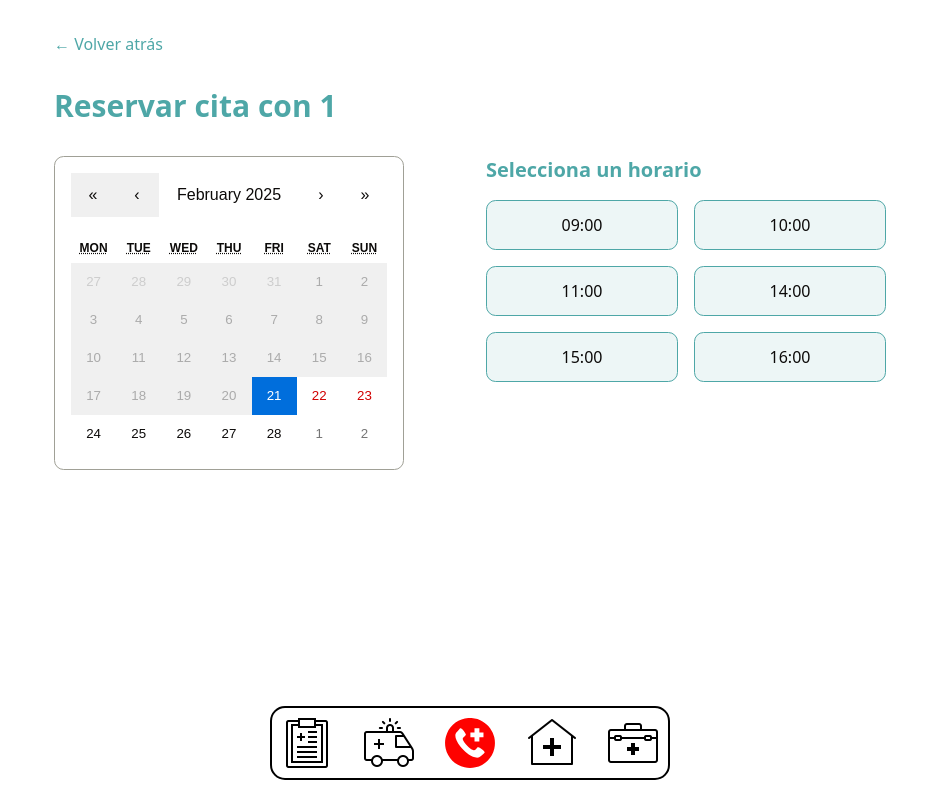
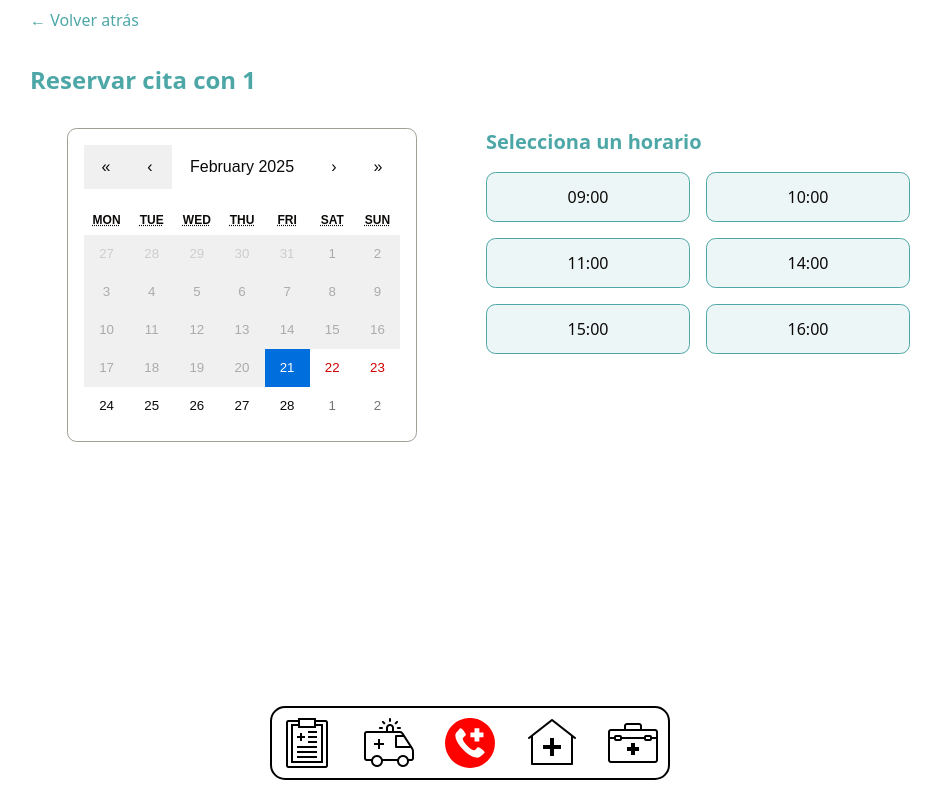
Before and after one commit to No-Country-simulation/C24-38-t-Webapp, a React (Vite) app in the folder client/: page /schedule/1 in a window 1280 px wide. Shown: the whole page, without its empty margins (170-1111 px from the left). Built offline with nearby package versions, Linux system fonts and the light colour scheme.

Commit message:
styles fixed

```diff
--- a/client/package.json
+++ b/client/package.json
@@ -36,6 +36,7 @@
     "react-dom": "^19.0.0",
     "react-hook-form": "^7.54.2",
     "react-router-dom": "^7.2.0",
+    "sweetalert2": "^11.17.2",
     "tailwind-merge": "^3.0.1",
     "tailwindcss": "^4.0.7",
     "tailwindcss-animate": "^1.0.7",
--- a/client/src/pages/ClinicalHistory.tsx
+++ b/client/src/pages/ClinicalHistory.tsx
@@ -5,7 +5,7 @@ export default function ClinicalHistory() {
   const navigate = useNavigate();
 
   return (
-    <div className="flex flex-col items-center justify-start min-h-screen bg-gray-100 p-4 overflow-y-auto space-y-4">
+    <div className="flex flex-col items-center justify-start min-h-screen bg-gray-100 overflow-y-auto space-y-4 pb-24 p-4">
       <div className="max-w-2xl space-y-12 text-lg">
         <h3 className="text-2xl font-bold mb-4 text-[#4EA7A7]">
           Historial Clínico
--- a/client/src/pages/Home.tsx
+++ b/client/src/pages/Home.tsx
@@ -5,7 +5,7 @@ export default function Home() {
   const navigate = useNavigate();
 
   return (
-    <div className="flex flex-col items-center justify-start min-h-screen bg-gray-100 overflow-y-auto space-y-4 pb-24">
+    <div className="flex flex-col items-center justify-start min-h-screen bg-gray-100 overflow-y-auto space-y-4 pb-24 p-4">
       <h1 className="text-3xl font-bold mb-6 text-[#4EA7A7]">¡Bienvenido!</h1>
 
       <button
@@ -21,7 +21,7 @@ export default function Home() {
         Datos personales
       </button>
 
-      <Link to="/schedule-appointments" className="max-w-[360px] w-full h-[197px] flex items-center justify-center border-2 border-[#4EA7A7] rounded-[15px] p-4 mb-4 bg-white mx-4">
+      <Link to="/schedule-appointments" className="max-w-[350px] w-full h-[197px] flex items-center justify-center border-2 border-[#4EA7A7] rounded-[15px] mb-4 bg-white">
         <img
           src="/src/assets/images/home/turnos.svg"
           alt="Icono"
@@ -30,7 +30,7 @@ export default function Home() {
         <span className="ml-4 text-lg font-semibold">Turnos</span>
       </Link>
 
-      <div className="max-w-[360px] w-full h-[197px] flex items-center justify-center border-2 border-[#4EA7A7] rounded-[15px] p-4 bg-white  mx-4">
+      <div className="max-w-[350px] w-full h-[197px] flex items-center justify-center border-2 border-[#4EA7A7] rounded-[15px] bg-white">
         <img
           src="/src/assets/images/home/pendientes.svg"
           alt="Icono"
--- a/client/src/pages/Login.tsx
+++ b/client/src/pages/Login.tsx
@@ -7,11 +7,14 @@ interface FormData {
 }
 
 const Login = () => {
+  // Estado inicial con valores de ejemplo
   const [formData, setFormData] = useState<FormData>({
-    email: "",
-    contrasena: "",
+    email: "adrian@gmail.com", // Email de ejemplo
+    contrasena: "123456",      // Contraseña de ejemplo
   });
+
   const { login, isLoginLoading, loginError } = useAuth();
+
   const handleChange = (e: React.ChangeEvent<HTMLInputElement>) => {
     const { name, value } = e.target;
     setFormData({
@@ -24,7 +27,7 @@ const Login = () => {
     e.preventDefault();
     login({
       email: formData.email,
-      password: formData.contrasena
+      password: formData.contrasena,
     });
   };
 
@@ -43,7 +46,7 @@ const Login = () => {
             <div>
               <label htmlFor="email">Email</label>
               <div className="h-[48px] w-[320px] bg-white border border-gray-300 rounded-md shadow-sm p-2 focus:ring-2 focus:ring-blue-500 flex gap-4">
-                <img src="./icons/email_icon.png" />
+                <img src="./icons/email_icon.png" alt="Email Icon" />
                 <input
                   type="email"
                   id="email"
@@ -59,7 +62,7 @@ const Login = () => {
             <div>
               <label htmlFor="contrasena">Contraseña</label>
               <div className="h-[48px] w-[320px] bg-white border border-gray-300 rounded-md shadow-sm p-2 focus:ring-2 focus:ring-blue-500 flex gap-4">
-                <img src="./icons/password_icon.png" />
+                <img src="./icons/password_icon.png" alt="Password Icon" />
                 <input
                   type="password"
                   id="contrasena"
--- a/client/src/pages/ScheduleAppointments.tsx
+++ b/client/src/pages/ScheduleAppointments.tsx
@@ -22,7 +22,7 @@ const ScheduleAppointments = () => {
   };
 
   return (
-    <div className="flex justify-center items-center min-h-screen w-full overflow-hidden bg-white">
+    <div className="flex justify-center items-center min-h-screen w-full overflow-hidden bg-white pb-12">
       <div className="relative w-full h-screen">
         <div className="absolute inset-0 flex flex-col md:items-center p-4">
           <div className="max-w-2xl space-y-12 text-lg">
--- a/client/src/pages/ScheduleCalendar.tsx
+++ b/client/src/pages/ScheduleCalendar.tsx
@@ -47,7 +47,7 @@ const ScheduleCalendar = () => {
   };
 
   return (
-    <div className="h-full bg-white p-8 max-w-4xl mx-auto pb-32 md:pb-0">
+    <div className="h-full bg-white p-2 max-w-4xl mx-auto pb-24 md:pb-0">
       <Link
         to="/schedule-appointments"
         className="text-[#4EA7A7] hover:underline mb-8 inline-block"
@@ -55,18 +55,20 @@ const ScheduleCalendar = () => {
         ← Volver atrás
       </Link>
 
-      <h2 className="text-3xl font-bold text-[#4EA7A7] mb-8">
+      <h2 className="text-2xl font-bold text-[#4EA7A7] mb-8">
         Reservar cita con {decodeURIComponent(doctorName || "")}
       </h2>
 
       <div className="grid md:grid-cols-2 gap-8">
-        <div>
+        <div className="flex justify-center items-center">
+          <div className="w-full max-w-[350px]">
             <Calendar
               onChange={setDate}
               value={date}
               minDate={new Date()}
               className="border-[#4EA7A7] rounded-lg p-4"
             />
+          </div>
         </div>
 
         <div>
--- a/package.json
+++ /dev/null
@@ -1,5 +0,0 @@
-{
-  "dependencies": {
-    "sweetalert2": "^11.17.2"
-  }
-}
```
Also changed, not shown: 2 other files (tests, documents, lock files or other folders). Lines whose indentation alone changed are shown as unchanged.
